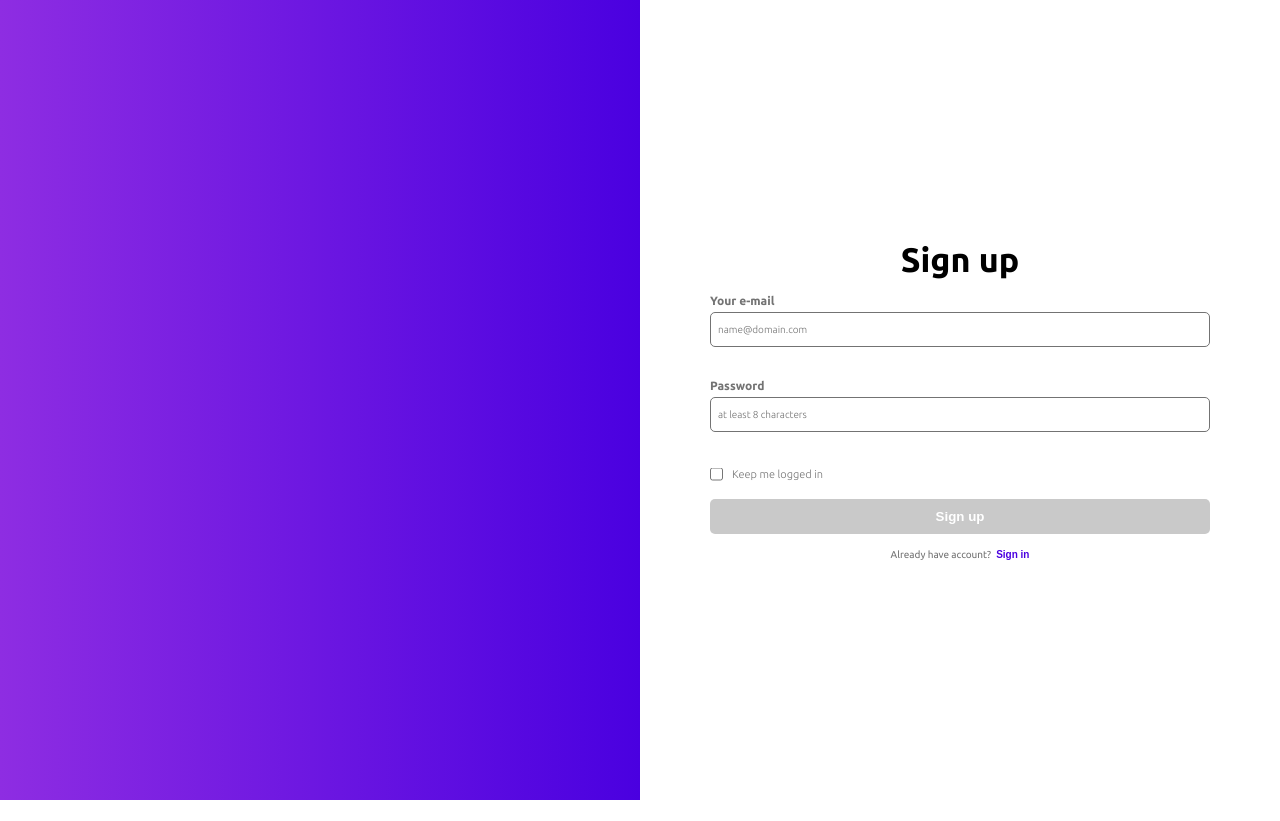
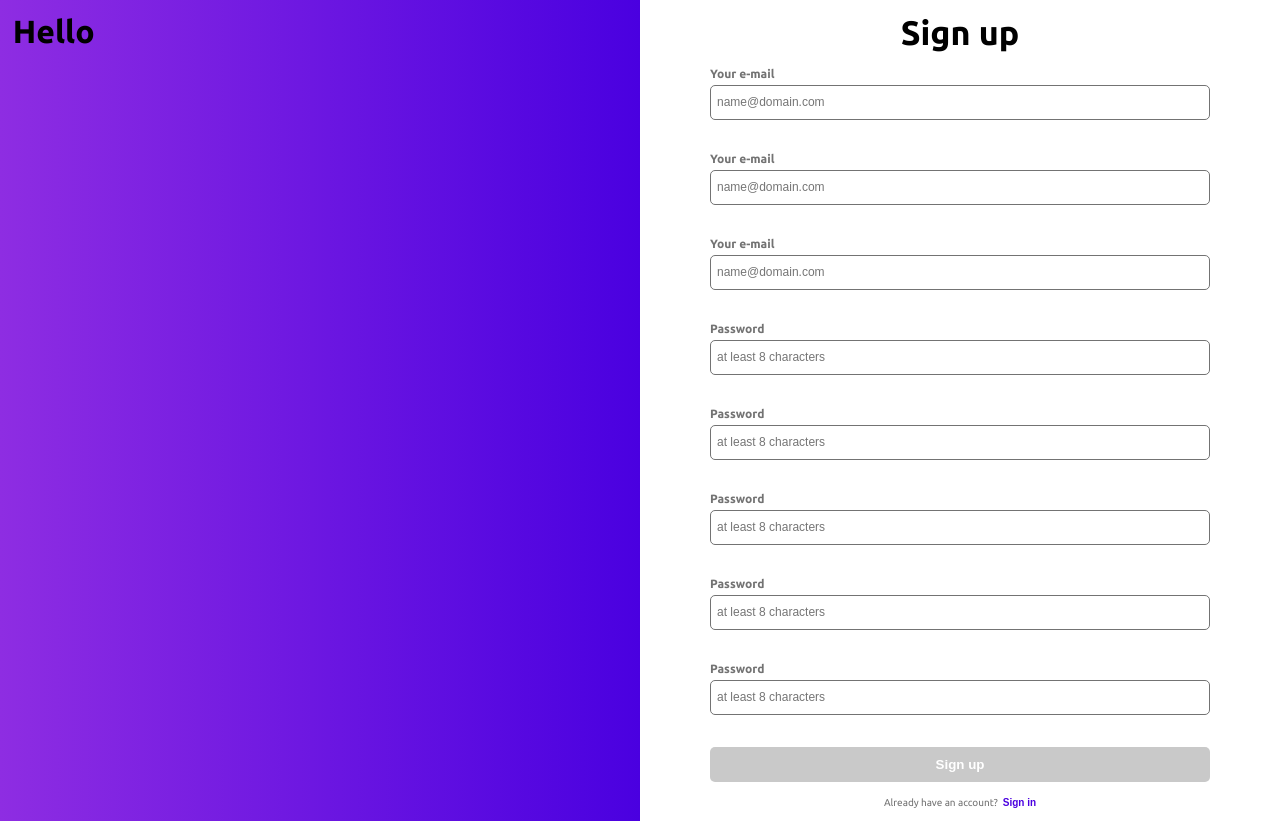
Before and after one commit to DevelopedBy-Siva/chat-with-me, a React (Create React App) app in the folder Web-App/: page /sign-up in a window 1280 px wide. Before the commit the page ends 800 px from the top, so only its background shows below. Built offline with nearby package versions, Linux system fonts and the light colour scheme.

Commit message:
React WebApp: Build Signup form

```diff
--- a/Web-App/src/pages/SignUp.js
+++ b/Web-App/src/pages/SignUp.js
@@ -1,112 +1,104 @@
+import { useEffect, useRef, useState } from "react";
+import { Outlet, useNavigate } from "react-router-dom";
+import styled from "styled-components";
 import axios from "axios";
-import { useEffect, useRef, useState } from "react";
-import { useNavigate } from "react-router-dom";
-import styled from "styled-components";
+
 import {
   emailValidation as validateEmail,
   passwordValidation as validatePassword,
   validationColor,
+  inputChanges,
+  AllowedInputFields,
+  errorVisibility,
 } from "../utils/InputHandler";
 import AppLogo from "../components/AppLogo";
+import UserInputContainer from "../components/InputContainer";
+import UserButtonContainer from "../components/ButtonContainer";
 
-export default function SignUp() {
+export default function SignIn() {
   const navigate = useNavigate();
 
-  const emailRef = useRef(null);
-  const passwordRef = useRef(null);
+  const nameInputRef = useRef(null);
+  const nameErrorRef = useRef(null);
 
-  const passwordErrorRef = useRef(null);
+  const emailInputRef = useRef(null);
   const emailErrorRef = useRef(null);
 
-  const emailPlaceholderRef = useRef(null);
-  const passwordPlaceholderRef = useRef(null);
+  const phoneInputRef = useRef(null);
+  const phoneErrorRef = useRef(null);
+
+  const passwordInputRef = useRef(null);
+  const passwordErrorRef = useRef(null);
+
+  const confirmPswdInputRef = useRef(null);
+  const confirmPswdErrorRef = useRef(null);
 
   const [btnActive, setBtnActive] = useState(true);
-
-  const [loginInfo, setLoginInfo] = useState({
+  const [signupInfo, setSignupInfo] = useState({
     email: null,
+    name: null,
+    phone: null,
     password: null,
-    rememberme: false,
+    confirmPassword: null,
   });
   const [serverData, setServerData] = useState({
     loading: false,
     response: null,
-    error: {
-      code: null,
-      desc: null,
-    },
+    error: null,
   });
 
   // Focus on Email Input box on page startup
   useEffect(() => {
-    emailRef.current.focus();
+    nameInputRef.current.focus();
   }, []);
 
   // Validate input changes
   useEffect(() => {
-    const { email, password } = loginInfo;
+    const { email, password } = signupInfo;
 
     const emailValid = validateEmail(email);
     const passwordValid = validatePassword(password);
 
+    const { error } = validationColor;
     // Remove/ Add input error messages from the DOM
     if (email) {
-      if (emailValid.isValid) handleErrorVisibility(emailRef, emailErrorRef);
+      if (emailValid.isValid) errorVisibility(emailInputRef, emailErrorRef);
       else
-        handleErrorVisibility(
-          emailRef,
+        errorVisibility(
+          emailInputRef,
           emailErrorRef,
-          validationColor.error,
-          validationColor.error,
+          error,
+          error,
           emailValid.message
         );
     }
     if (password) {
       if (passwordValid.isValid)
-        handleErrorVisibility(passwordRef, passwordErrorRef);
+        errorVisibility(passwordInputRef, passwordErrorRef);
       else
-        handleErrorVisibility(
-          passwordRef,
+        errorVisibility(
+          passwordInputRef,
           passwordErrorRef,
-          validationColor.error,
-          validationColor.error,
+          error,
+          error,
           passwordValid.message
         );
     }
     // If Input is Valid, enable the login button
     if (emailValid.isValid && passwordValid.isValid) setBtnActive(false);
     else setBtnActive(true);
-  }, [loginInfo]);
+  }, [signupInfo]);
 
   const handleInputChange = (e, type) => {
-    const value = e.target.value;
-    const data = { ...loginInfo };
-    switch (type) {
-      case "email":
-        data.email = value.toLowerCase();
-        break;
-      case "password":
-        data.password = value;
-        break;
-      case "rememberme":
-        data.rememberme = e.target.checked;
-        break;
-      default:
-        break;
-    }
-    setLoginInfo(data);
-  };
-
-  const handleErrorVisibility = (
-    inputRef,
-    errorRef,
-    txtColor = validationColor.success,
-    borderColor = validationColor.success,
-    errorMsg = null
-  ) => {
-    inputRef.current.style.color = txtColor;
-    inputRef.current.style.border = `1px solid ${borderColor}`;
-    errorRef.current.innerText = errorMsg;
+    const allowedFields = [
+      AllowedInputFields.NAME,
+      AllowedInputFields.EMAIL,
+      AllowedInputFields.PHONE,
+      AllowedInputFields.PASSWORD,
+      AllowedInputFields.CONFIRM_PASSWORD,
+    ];
+    const data = inputChanges(e, type, signupInfo, allowedFields);
+    setSignupInfo(data);
   };
 
   const handleSubmit = (e) => {
@@ -135,10 +127,7 @@ export default function SignUp() {
           ...serverData,
           loading: false,
           response: null,
-          error: {
-            code: "",
-            desc: "",
-          },
+          error: "Error Message",
         });
       });
   };
@@ -156,15 +145,17 @@ export default function SignUp() {
   return (
     <Container>
       <AppLogo top="10px" left="10px" width="20px" />
-      <LogoContainer></LogoContainer>
+      <LogoContainer>
+        <h1>Hello</h1>
+      </LogoContainer>
       <FormContainer>
         <Title>Sign up</Title>
         <Form onSubmit={handleSubmit}>
-          <InputContainer>
-            <InputHeading>Your e-mail</InputHeading>
-            <Placeholder ref={emailPlaceholderRef}>name@domain.com</Placeholder>
-            <InputBox
-              ref={emailRef}
+          <UserInputContainer
+            title="Your e-mail"
+            inputRef={nameInputRef}
+            errorRef={nameErrorRef}
+            placeholder="name@domain.com"
             name="email"
             type="email"
             spellCheck="false"
@@ -172,50 +163,111 @@ export default function SignUp() {
             disabled={serverData.loading}
             onInput={(e) => handleInputChange(e, "email")}
           />
-            <InputErrorMessage ref={emailErrorRef}></InputErrorMessage>
-          </InputContainer>
-          <InputContainer>
-            <InputHeading>Password</InputHeading>
-            <Placeholder ref={passwordPlaceholderRef}>
-              at least 8 characters
-            </Placeholder>
-            <InputBox
-              ref={passwordRef}
+
+          <UserInputContainer
+            title="Your e-mail"
+            inputRef={emailInputRef}
+            errorRef={emailErrorRef}
+            placeholder="name@domain.com"
+            name="email"
+            type="email"
+            spellCheck="false"
+            autoComplete="off"
+            disabled={serverData.loading}
+            onInput={(e) => handleInputChange(e, "email")}
+          />
+
+          <UserInputContainer
+            title="Your e-mail"
+            inputRef={phoneInputRef}
+            errorRef={phoneErrorRef}
+            placeholder="name@domain.com"
+            name="email"
+            type="email"
+            spellCheck="false"
+            autoComplete="off"
+            disabled={serverData.loading}
+            onInput={(e) => handleInputChange(e, "email")}
+          />
+
+          <UserInputContainer
+            title="Password"
+            inputRef={passwordInputRef}
+            errorRef={passwordErrorRef}
+            placeholder="at least 8 characters"
             name="password"
             type="password"
             maxLength={32}
             disabled={serverData.loading}
             onInput={(e) => handleInputChange(e, "password")}
           />
-            <InputErrorMessage ref={passwordErrorRef}></InputErrorMessage>
-          </InputContainer>
-          <CheckboxContainer>
-            <RememberMe
-              name="rememberme"
-              type="checkbox"
+
+          <UserInputContainer
+            title="Password"
+            inputRef={confirmPswdInputRef}
+            errorRef={confirmPswdErrorRef}
+            placeholder="at least 8 characters"
+            name="password"
+            type="password"
+            maxLength={32}
             disabled={serverData.loading}
-              onClick={(e) => handleInputChange(e, "rememberme")}
+            onInput={(e) => handleInputChange(e, "password")}
           />
-            <RememberMeText>Keep me logged in</RememberMeText>
-          </CheckboxContainer>
-          <LoginBtn
+          <UserInputContainer
+            title="Password"
+            inputRef={confirmPswdInputRef}
+            errorRef={confirmPswdErrorRef}
+            placeholder="at least 8 characters"
+            name="password"
+            type="password"
+            maxLength={32}
+            disabled={serverData.loading}
+            onInput={(e) => handleInputChange(e, "password")}
+          />
+          <UserInputContainer
+            title="Password"
+            inputRef={confirmPswdInputRef}
+            errorRef={confirmPswdErrorRef}
+            placeholder="at least 8 characters"
+            name="password"
+            type="password"
+            maxLength={32}
+            disabled={serverData.loading}
+            onInput={(e) => handleInputChange(e, "password")}
+          />
+          <UserInputContainer
+            title="Password"
+            inputRef={confirmPswdInputRef}
+            errorRef={confirmPswdErrorRef}
+            placeholder="at least 8 characters"
+            name="password"
+            type="password"
+            maxLength={32}
+            disabled={serverData.loading}
+            onInput={(e) => handleInputChange(e, "password")}
+          />
+
+          <UserButtonContainer
+            label="Sign up"
             type="submit"
             onClick={handleSubmit}
             disabled={handleBtnSubmit()}
-            apiCallInProgress={serverData.loading}
-          >
-            Sign up
-          </LoginBtn>
+            loading={serverData.loading}
+          />
         </Form>
-        <DontHaveAccount>
-          Already have account?
-          <RedirectToSignUp
+
+        <AlreadyHaveAccount>
+          Already have an account?
+          <PageNavigationBtn
             onClick={() => handlePageNavigation("/sign-in", true)}
+            disabled={serverData.loading}
           >
             Sign in
-          </RedirectToSignUp>
-        </DontHaveAccount>
+          </PageNavigationBtn>
+        </AlreadyHaveAccount>
       </FormContainer>
+
+      <Outlet />
     </Container>
   );
 }
@@ -239,16 +291,13 @@ const LogoContainer = styled.div`
 
   @media (max-width: 728px) {
     position: fixed;
+    padding: 0;
     height: 20vh;
     width: 100%;
     max-width: 100%;
     z-index: -1;
   }
 `;
-
-// const LogoContainerImg = styled.img`
-//   width: 100%;
-// `;
 
 const Title = styled.h1`
   text-align: center;
@@ -276,7 +325,6 @@ const FormContainer = styled.div`
     margin-top: 10vh;
     margin-left: auto;
     margin-right: auto;
-    height: 400px;
   }
 `;
 
@@ -288,92 +336,14 @@ const Form = styled.form`
   color: #737373;
 `;
 
-const InputContainer = styled.div`
-  position: relative;
-`;
-
-const InputHeading = styled.span`
-  display: block;
-  margin-bottom: 5px;
-  font-size: 12px;
-  font-weight: 700;
-`;
-
-const InputBox = styled.input`
-  width: 100%;
-  height: 35px;
-  outline: none;
-  border: 1px solid #737373;
-  border-radius: 5px;
-  margin-bottom: 32px;
-  font-size: 12px;
-  padding: 3px 6px;
-  background: none;
-`;
-
-const Placeholder = styled.span`
-  position: absolute;
-  bottom: 44px;
-  left: 8px;
-  color: #737373;
-  font-size: 10px;
-  pointer-events: none;
-`;
-
-const CheckboxContainer = styled.div`
-  position: relative;
-  width: 100%;
-  height: 20px;
-  margin-bottom: 15px;
-`;
-
-const RememberMe = styled.input`
-  position: absolute;
-  top: 50%;
-  transform: translateY(-50%);
-  cursor: pointer;
-`;
-
-const RememberMeText = styled.span`
-  position: absolute;
-  font-size: 11px;
-  left: 22px;
-  top: 50%;
-  transform: translateY(-50%);
-`;
-
-const LoginBtn = styled.button`
-  width: 100%;
-  height: 35px;
-  border-radius: 5px;
-  outline: none;
-  border: none;
-  margin-bottom: 15px;
-  font-weight: 700;
-  color: white;
-  cursor: ${({ disabled, apiCallInProgress }) =>
-    apiCallInProgress ? "progress" : disabled ? "not-allowed" : "pointer"};
-  background: ${({ disabled }) =>
-    disabled ? "#c9c9c9" : "linear-gradient(to right, #8e2de2, #4a00e0)"};
-`;
-
-const InputErrorMessage = styled.span`
-  display: block;
-  position: absolute;
-  bottom: 12px;
-  left: 4px;
-  font-size: 10px;
-  color: red;
-`;
-
-const DontHaveAccount = styled.span`
+const AlreadyHaveAccount = styled.span`
   display: block;
   font-weight: 400;
   font-size: 10px;
   color: #737373;
 `;
 
-const RedirectToSignUp = styled.button`
+const PageNavigationBtn = styled.button`
   color: #4a00e0;
   background: none;
   outline: none;
@@ -382,7 +352,10 @@ const RedirectToSignUp = styled.button`
   font-weight: 700;
   margin-left: 5px;
   cursor: pointer;
-  &:hover {
+  &:hover:enabled {
     text-decoration: underline;
   }
+  &:hover:disabled {
+    cursor: not-allowed;
+  }
 `;
```
Lines whose indentation alone changed are shown as unchanged.
